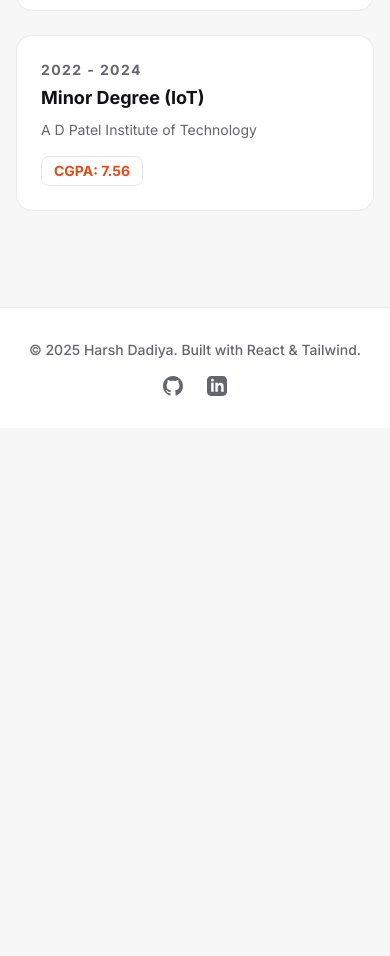
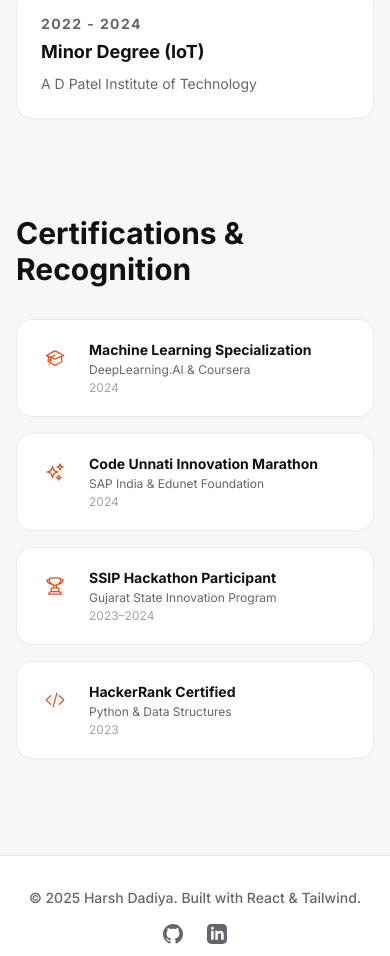
Before and after one commit to Dadiya-Harsh/portfolio, a React (Vite) app: page /about in a window 390 px wide. Shown: the part 3788-4744 px from the top of the page. Before the commit the page ends 4216 px from the top, so only its background shows below. Built offline with nearby package versions, Linux system fonts and the light colour scheme.

Commit message:
fix: remove CGPA, dedupe blog posts, shimmer skeleton, fold achievements into About, trim nav to 6 items

```diff
--- a/src/components/Navbar.tsx
+++ b/src/components/Navbar.tsx
@@ -15,7 +15,6 @@ const Navbar = ({ toggleTheme, currentTheme }: NavbarProps) => {
     { name: 'About', path: '/about' },
     { name: 'Projects', path: '/projects' },
     { name: 'Case Studies', path: '/case-studies' },
-    { name: 'Achievements', path: '/achievements' },
     { name: 'Blog', path: '/blog' },
     { name: 'Contact', path: '/contact' },
   ];
--- a/src/index.css
+++ b/src/index.css
@@ -44,3 +44,9 @@
     @apply max-w-6xl mx-auto px-6 lg:px-8;
   }
 }
+
+@keyframes shimmer {
+  100% {
+    transform: translateX(200%);
+  }
+}
--- a/src/pages/About.tsx
+++ b/src/pages/About.tsx
@@ -1,4 +1,5 @@
 import { motion } from 'framer-motion';
+import { AcademicCapIcon, SparklesIcon, TrophyIcon, CodeBracketIcon } from '@heroicons/react/24/outline';
 
 const About = () => {
   return (
@@ -139,15 +140,68 @@ const About = () => {
           <div className="bg-surface border border-border p-6 rounded-2xl">
             <p className="text-sm font-bold tracking-widest text-textSecondary uppercase mb-1">2021 - 2025</p>
             <h3 className="text-lg font-bold text-textPrimary mb-2">Bachelor of Engineering (IT)</h3>
-            <p className="text-textSecondary text-sm mb-4">A D Patel Institute of Technology</p>
-            <div className="inline-block px-3 py-1 bg-accent/10 border border-accent/20 text-accent font-bold rounded-lg text-sm">CGPA: 8.14</div>
+            <p className="text-textSecondary text-sm">A D Patel Institute of Technology</p>
           </div>
           <div className="bg-surface border border-border p-6 rounded-2xl">
             <p className="text-sm font-bold tracking-widest text-textSecondary uppercase mb-1">2022 - 2024</p>
             <h3 className="text-lg font-bold text-textPrimary mb-2">Minor Degree (IoT)</h3>
-            <p className="text-textSecondary text-sm mb-4">A D Patel Institute of Technology</p>
-            <div className="inline-block px-3 py-1 bg-accent/10 border border-accent/20 text-accent font-bold rounded-lg text-sm">CGPA: 7.56</div>
+            <p className="text-textSecondary text-sm">A D Patel Institute of Technology</p>
           </div>
+        </div>
+      </section>
+
+      {/* 5. Certifications & Recognition */}
+      <section>
+        <h2 className="text-3xl font-bold text-textPrimary mb-8">Certifications & Recognition</h2>
+        <div className="grid grid-cols-1 md:grid-cols-2 gap-4">
+          {[
+            {
+              icon: <AcademicCapIcon className="w-5 h-5" />,
+              title: 'Machine Learning Specialization',
+              issuer: 'DeepLearning.AI & Coursera',
+              date: '2024',
+              link: 'https://www.coursera.org/account/accomplishments/specialization/P6SUM2UJVZ9S',
+            },
+            {
+              icon: <SparklesIcon className="w-5 h-5" />,
+              title: 'Code Unnati Innovation Marathon',
+              issuer: 'SAP India & Edunet Foundation',
+              date: '2024',
+            },
+            {
+              icon: <TrophyIcon className="w-5 h-5" />,
+              title: 'SSIP Hackathon Participant',
+              issuer: 'Gujarat State Innovation Program',
+              date: '2023–2024',
+            },
+            {
+              icon: <CodeBracketIcon className="w-5 h-5" />,
+              title: 'HackerRank Certified',
+              issuer: 'Python & Data Structures',
+              date: '2023',
+            },
+          ].map((cert, i) => {
+            const inner = (
+              <motion.div
+                key={i}
+                initial={{ opacity: 0, y: 16 }}
+                whileInView={{ opacity: 1, y: 0 }}
+                viewport={{ once: true }}
+                transition={{ delay: i * 0.08 }}
+                className="bg-surface border border-border p-5 rounded-2xl flex items-start gap-4 hover:border-accent transition-colors"
+              >
+                <div className="p-2 bg-accent/10 text-accent rounded-xl shrink-0">{cert.icon}</div>
+                <div>
+                  <p className="font-bold text-textPrimary text-sm">{cert.title}</p>
+                  <p className="text-textSecondary text-xs mt-0.5">{cert.issuer}</p>
+                  <p className="text-textSecondary text-xs mt-0.5 opacity-60">{cert.date}</p>
+                </div>
+              </motion.div>
+            );
+            return cert.link ? (
+              <a key={i} href={cert.link} target="_blank" rel="noopener noreferrer">{inner}</a>
+            ) : inner;
+          })}
         </div>
       </section>
 
--- a/src/pages/Blog.tsx
+++ b/src/pages/Blog.tsx
@@ -20,7 +20,15 @@ const Blog = () => {
         const response = await fetch('/api/medium');
         if (!response.ok) throw new Error('Failed to fetch');
         const data = await response.json();
-        setArticles(data.articles);
+        // Deduplicate by title to prevent cross-posted articles showing twice
+        const seen = new Set<string>();
+        const unique = (data.articles as Article[]).filter((a) => {
+          const key = cleanText(a.title).toLowerCase();
+          if (seen.has(key)) return false;
+          seen.add(key);
+          return true;
+        });
+        setArticles(unique);
       } catch (err) {
         console.error('Error fetching Medium articles:', err);
         setError(true);
@@ -113,18 +121,16 @@ const Blog = () => {
       {loading ? (
         <div className="space-y-6">
           {[1, 2, 3].map((i) => (
-            <motion.div
+            <div
               key={i}
-              initial={{ opacity: 0 }}
-              animate={{ opacity: 1 }}
-              transition={{ delay: i * 0.1 }}
-              className="bg-surface border border-border p-8 rounded-2xl h-48 animate-pulse"
+              className="bg-surface border border-border p-8 rounded-2xl h-48 overflow-hidden relative"
             >
-              <div className="h-4 bg-border rounded w-1/4 mb-4"></div>
-              <div className="h-6 bg-border rounded w-3/4 mb-6"></div>
-              <div className="h-4 bg-border rounded w-full mb-3"></div>
-              <div className="h-4 bg-border rounded w-5/6"></div>
-            </motion.div>
+              <div className="absolute inset-0 -translate-x-full animate-[shimmer_1.5s_infinite] bg-gradient-to-r from-transparent via-white/10 to-transparent" />
+              <div className="h-3 bg-elevated rounded-full w-1/5 mb-5" />
+              <div className="h-6 bg-elevated rounded-full w-3/4 mb-6" />
+              <div className="h-3 bg-elevated rounded-full w-full mb-3" />
+              <div className="h-3 bg-elevated rounded-full w-5/6" />
+            </div>
           ))}
         </div>
       ) : error ? (
```
